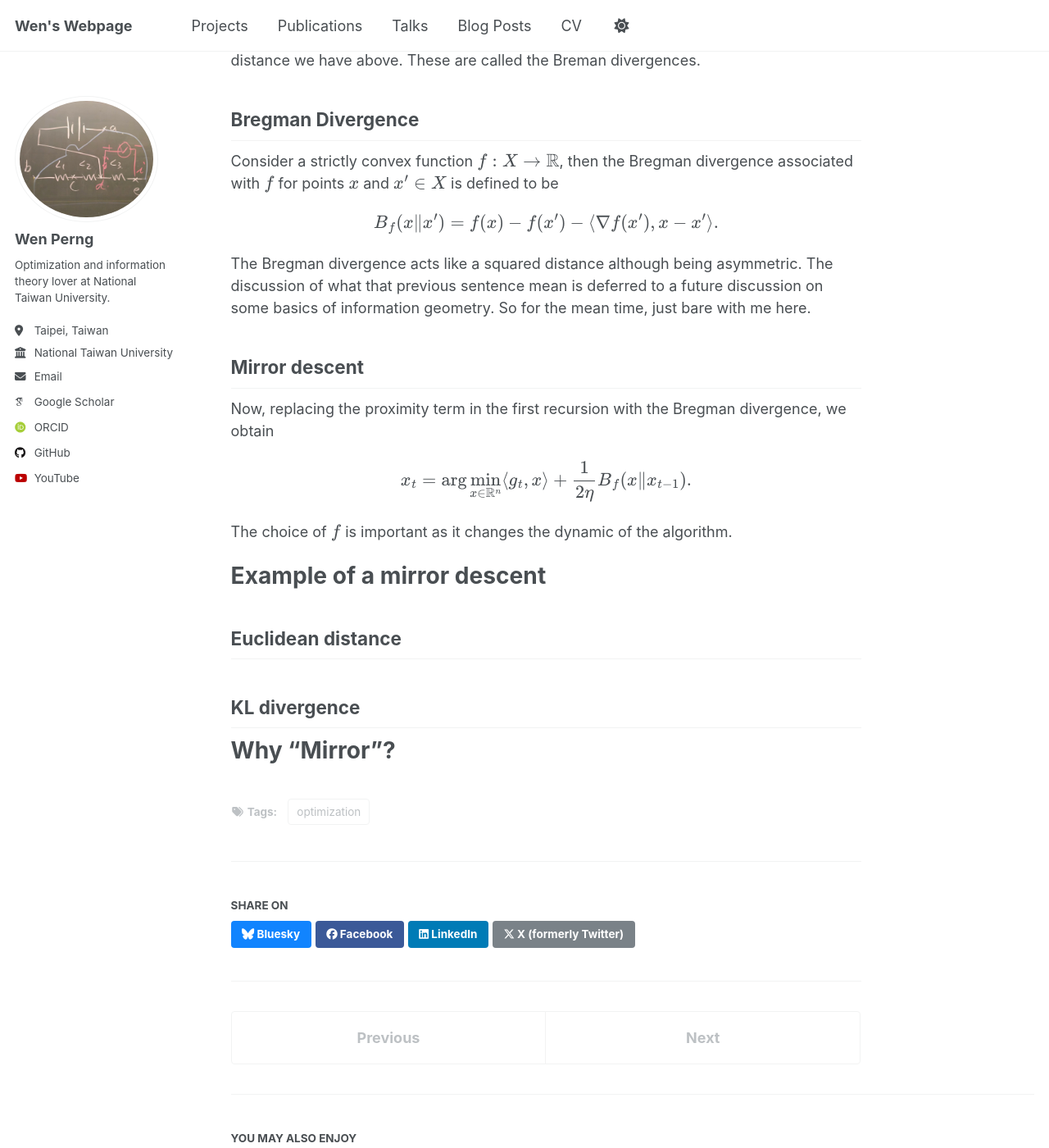
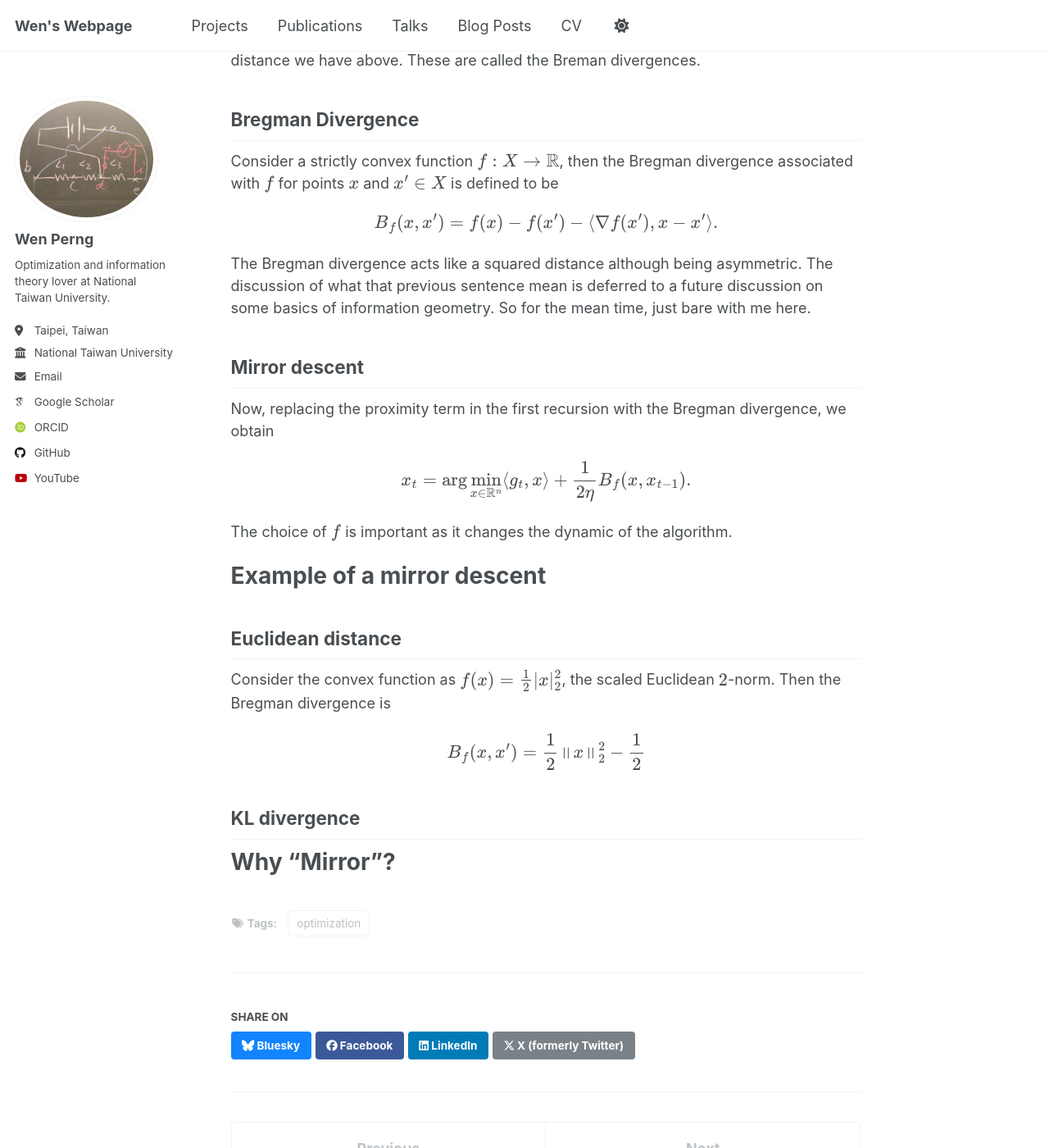
Before and after one commit to WenPerng/WenPerng.github.io, a Jekyll site: the page built from _posts/2025-08-21-blog-post.md, in a window 1280 px wide and 1400 px high, scrolled down 914 px. Shown: the whole window at 82% size. Built offline with Jekyll 4.4.1, drawn with Linux system fonts in a browser that asks for light colours; some web fonts are replaced; a script that is not in the unit is left out; some of the changed text lies outside the part shown.

```diff
--- a/_posts/2025-08-21-blog-post.md
+++ b/_posts/2025-08-21-blog-post.md
@@ -31,7 +31,7 @@ Let us consider a class of squared distances that can replace the  Euclidean squ
 ## Bregman Divergence
 Consider a strictly convex function \\(f:X\rightarrow\mathbb{R}\\), then the Bregman divergence associated with \\(f\\) for points \\(x\\) and \\(x' \in X\\) is defined to be
 <p>
-$$ B_f(x \| x') = f(x) - f(x') - \langle \nabla f(x') , x-x'\rangle.$$
+$$ B_f(x, x') = f(x) - f(x') - \langle \nabla f(x') , x-x'\rangle.$$
 </p>
 
 The Bregman divergence acts like a squared distance although being asymmetric. The discussion of what that previous sentence mean is deferred to a future discussion on some basics of information geometry. So for the mean time, just bare with me here.
@@ -40,7 +40,7 @@ The Bregman divergence acts like a squared distance although being asymmetric. T
 Now, replacing the proximity term in the first recursion with the Bregman divergence, we obtain
 <p>
 \begin{align*}
-    x_{t} = \arg\min_{x\in\mathbb{R}^n} \langle g_t,x\rangle + \frac{1}{2\eta} B_f(x\|x_{t-1}).
+    x_{t} = \arg\min_{x\in\mathbb{R}^n} \langle g_t,x\rangle + \frac{1}{2\eta} B_f(x, x_{t-1}).
 \end{align*}
 </p>
 
@@ -48,6 +48,12 @@ The choice of \\(f\\) is important as it changes the dynamic of the algorithm.
 
 # Example of a mirror descent
 ## Euclidean distance
+Consider the convex function as \\(f(x) = \frac{1}{2}\|x\|_2^2\\), the scaled Euclidean \\(2\\)-norm. Then the Bregman divergence is
+<p>
+\begin{align*}
+    B_f(x,x') = \frac{1}{2} \left\|x\right\|_2^2 - \frac{1}{2}
+\end{align*}
+</p>
 
 ## KL divergence
 
```
Also changed, not shown: _projects/2023-12-Kendo-Robot.md (+1 -1 lines).
